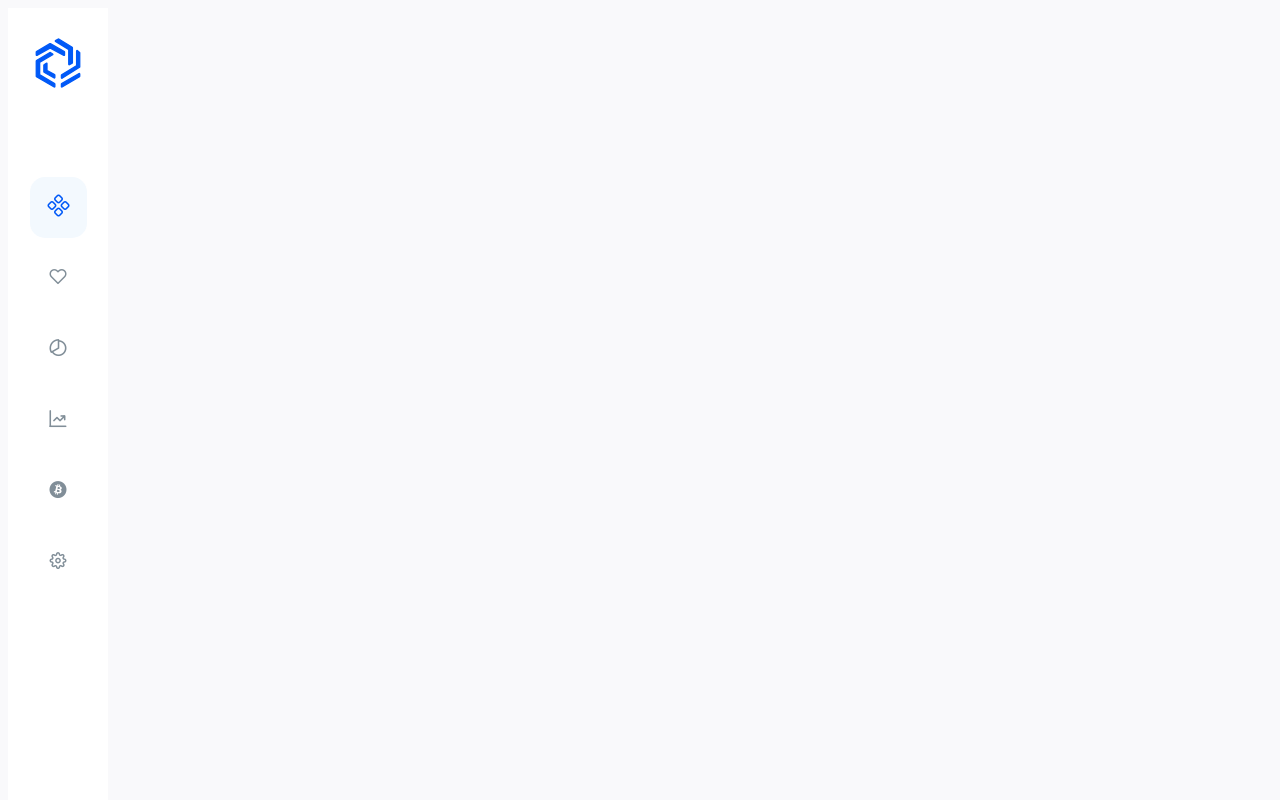
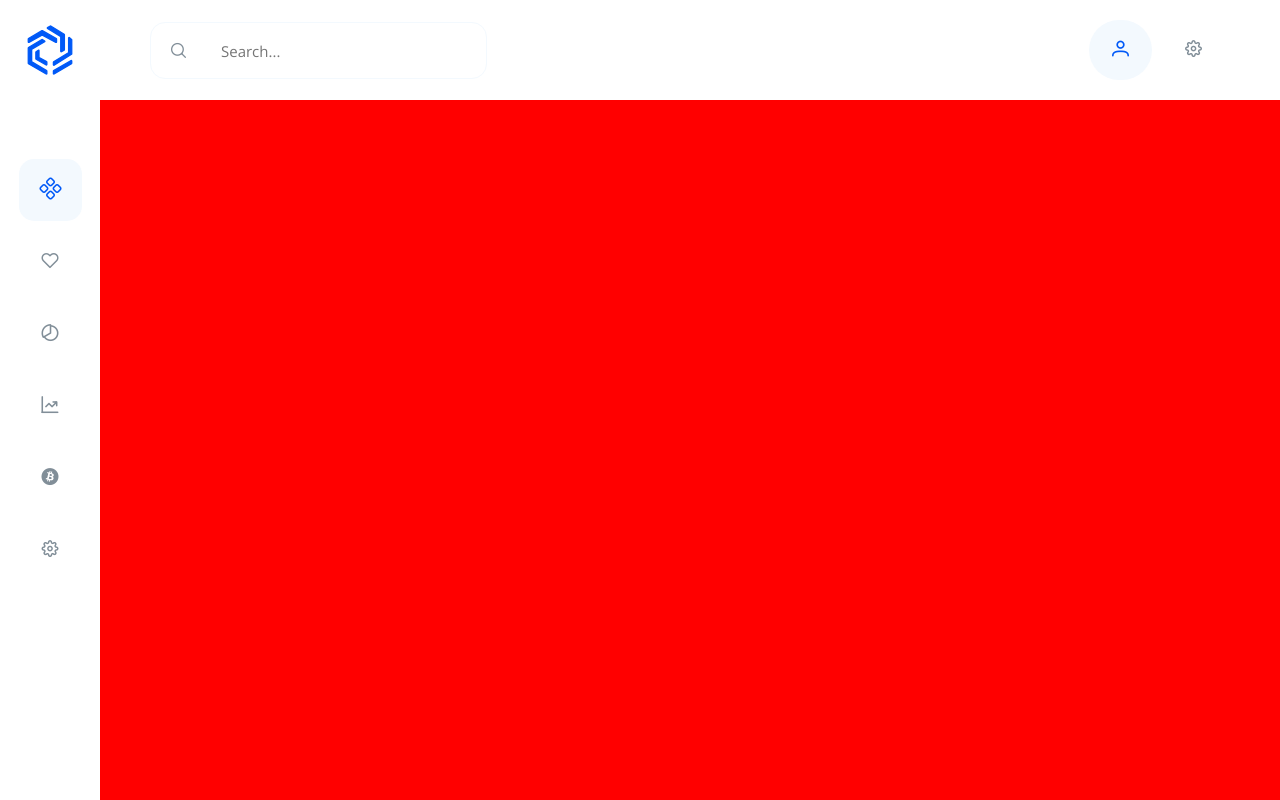
Before and after one commit to JohnnyCSilva/MarketValue, a Next.js app: page / in a window 1280 px wide. Built offline with nearby package versions, Linux system fonts and the light colour scheme.

Commit message:
TopBarCreated

```diff
--- /dev/null
+++ b/components/mainApp/TopBar.js
@@ -0,0 +1,31 @@
+import React from 'react'
+
+const TopBar = () => {
+
+    function triggerSearchIcon(){
+        document.getElementById('searchIcon').style.backgroundColor = 'var(--mainColorHover)';
+        document.getElementById('searchIcon').style.color = 'var(--mainColor)';
+    }
+
+  return (
+    <div className='topBar__main'>
+        <div className='topBar__container'>
+            <div className='topBar__search'>
+                <i className='pi pi-search' id="searchIcon"></i>
+                <input type='text' placeholder='Search...' id="searchBoxNav" onClick={triggerSearchIcon}/>
+            </div>
+            <div className='topBar__icons'>
+                <a href="" className='activeTopBar'>
+                    <i className='pi pi-user'></i>
+                </a>
+                <a href="">
+                    <i className='pi pi-cog'></i>
+                </a>
+
+            </div>
+        </div>
+    </div>
+  )
+}
+
+export default TopBar
--- a/pages/_app.js
+++ b/pages/_app.js
@@ -1,5 +1,6 @@
 import '../styles/App.css'
 import '../styles/navbar.css'
+import '../styles/topbar.css'
 
 function MyApp({ Component, pageProps }) {
   return <Component {...pageProps} />
--- a/pages/index.js
+++ b/pages/index.js
@@ -1,6 +1,7 @@
 import Head from 'next/head'
 import NavBarDesktop from '../components/NavBar/NavBarDesktop';
 import NavBarMobile from '../components/NavBar/NavBarMobile';
+import TopBar from '../components/mainApp/TopBar';
 import 'primeicons/primeicons.css';
 
 export default function Home() {
@@ -17,9 +18,11 @@ export default function Home() {
           <NavBarDesktop />
           <NavBarMobile />
       </div>
-      <div className="App__Content"></div>
+      <div className="App__Content">
 
+          <TopBar />
 
+      </div>
     </div>
   )
 }
--- a/styles/App.css
+++ b/styles/App.css
@@ -2,7 +2,6 @@
 
 :root{
 
-  /* Main Colors */
   --mainColor: #0059f7;
   --mainColorHover: #f3f9fe;
   --appBackground:#f9f9fb;
@@ -13,15 +12,16 @@
   --appTextNoHover: #818e98;
   --appTextHover: #fff;
 
-  --appFont: 'Open Sans', sans-serif;
+  --appFont:'Open Sans', sans-serif;
 
   --colorGreen: #39e75f;
   --colorRed: #e71f20;
 
 }
 body{
-  background-color: var(--appBackground);
+  background-color: red;
 }
+*{padding:0; margin:0;}
 
 .App__Body{
   display: flex;
@@ -34,5 +34,6 @@ body{
 }
 .App__Content{
   height: auto;
+  margin-left: 100px;
   width: calc(100% - 100px);
 }
--- a/styles/navbar.css
+++ b/styles/navbar.css
@@ -9,7 +9,7 @@
     height: 33%;
 }
 .navBar__logo>img{
-    margin: 30px 0;
+    margin: 25px 0;
     width: 50px;
     height: 50px;
     cursor: pointer;
@@ -32,22 +32,20 @@
 .navBar__links>a{
     border-radius: 10px;
     margin: 5px 0;
-    padding: 20px;
+    padding: 21px 23px 20px 23px;
     text-decoration: none;
     font-size: 17px;
     border-radius: 15px;
-    color: var(--appTextNoHover)
+    color: var(--appTextNoHover);
+    transition: 0.2s ease-in-out;
 }
 .navBar__links>a:hover{
     transform: scale(0.9);
     background-color: var(--mainColorHover);
     color: var(--mainColor);
-    transition: 0.2s ease-in-out;
 }
 .navBar__links>a>i{
     transition: 0.2s ease-in-out;
-}
-.navBar__links>a>i:hover{
 }
 .navBar__links>a.activeDesktop{
     background-color: var(--mainColorHover);
--- /dev/null
+++ b/styles/topbar.css
@@ -0,0 +1,72 @@
+.topBar__main{
+    width: 100%;
+    height: 100px;
+    background-color: #fff;
+
+}
+.topBar__container{
+    width: 100%;
+    height: 100%;
+    display: flex;
+    flex-direction: row;
+    justify-content: space-between;
+    align-items: center;
+}
+.topBar__search{
+    margin: 0 50px;
+    cursor: pointer;
+    border-radius: 15px;
+    transition: 0.2s ease-in-out;
+    border: 1px solid var(--mainColorHover);
+
+}
+.topBar__search:hover{
+    background-color: var(--mainColorHover);
+    color: var(--mainColor);
+}
+.topBar__search>i{
+    color: var(--appTextNoHover);
+    font-size: 15px;
+    border-radius: 15px;
+    transition: 0.2s ease-in-out;
+    padding: 20px;
+    transition: 0.2s ease-in-out;
+}
+.topBar__search>input{
+    text-transform: capitalize;
+    width: 250px;
+    font-family: var(--appFont);
+    background: none;
+    padding: 0 15px;
+    font-size: 15px;
+    border: none;
+    outline: none;
+    transition: 0.2s ease-in-out;
+}
+
+.topBar__icons{
+    margin: 0 50px;
+}
+.topBar__icons>a{
+    border-radius: 10px;
+    margin: 0 5px;
+    padding: 21px 23px 20px 23px;
+    text-decoration: none;
+    font-size: 17px;
+    border-radius: 15px;
+    color: var(--appTextNoHover);
+    transition: 0.2s ease-in-out;
+}
+.topBar__icons>a:hover{
+    transform: scale(0.9);
+    background-color: var(--mainColorHover);
+    color: var(--mainColor);
+}
+.topBar__icons>a>i{
+    transition: 0.2s ease-in-out;
+}
+.topBar__icons>a.activeTopBar{
+    background-color: var(--mainColorHover);
+    border-radius: 50px;
+    color: var(--mainColor);
+}
```
Also changed, not shown: package.json (+5 -3 lines), 2 other files (tests, documents, lock files or other folders).
